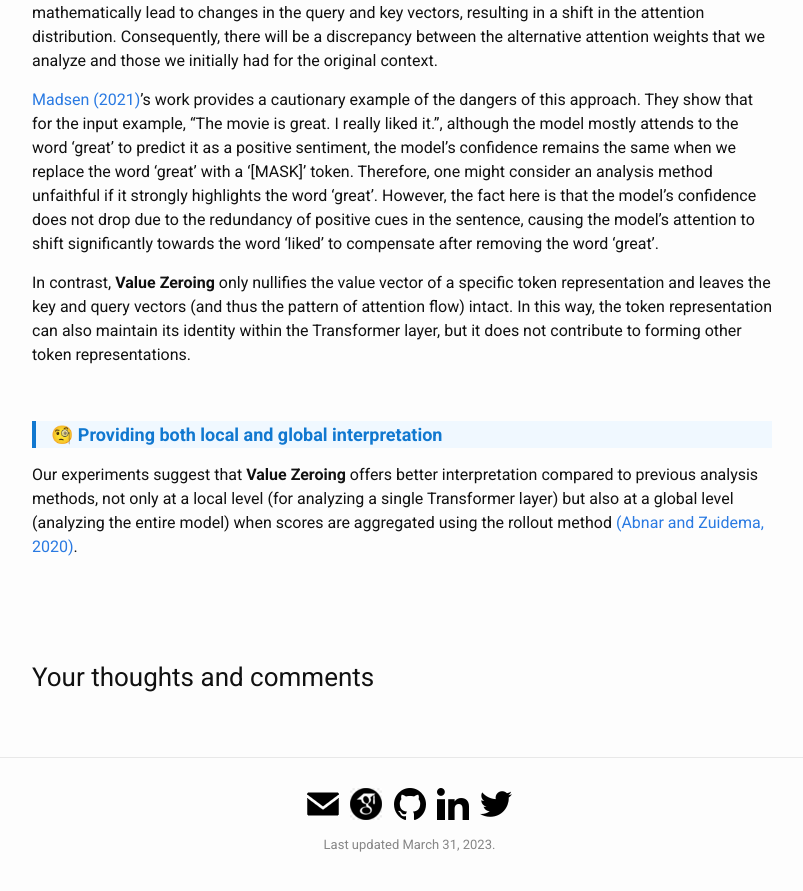
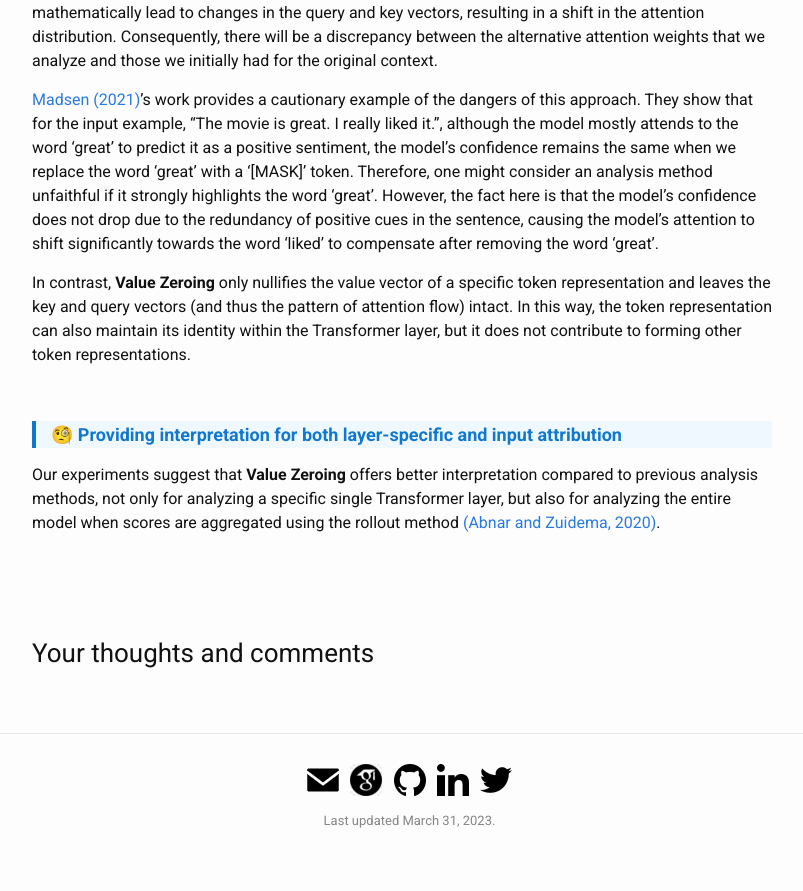
Before and after one commit to hmohebbi/hmohebbi.github.io, a Jekyll site: the page built from _posts/2023-03-29-value-zeroing.md, in a window 1280 px wide and 900 px high, scrolled down 2044 px. Shown: the top 891 px of the window, without its empty margins (238-1041 px from the left). Built offline with Jekyll 4.4.1, drawn with Linux system fonts in a browser that asks for light colours; comment, search, counter and statistics services are not loaded.

Commit message:
Update 2023-03-29-value-zeroing.md

```diff
--- a/_posts/2023-03-29-value-zeroing.md
+++ b/_posts/2023-03-29-value-zeroing.md
@@ -58,9 +58,9 @@ Unlike generic perturbation approaches, Value Zeroing does not remove a token re
 In contrast, __Value Zeroing__ only nullifies the value vector of a specific token representation and leaves the key and query vectors (and thus the pattern of attention flow) intact. In this way, the token representation can also maintain its identity within the Transformer layer, but it does not contribute to forming other token representations.
 
 <br>
->🧐 __Providing both local and global interpretation__
+>🧐 __Providing interpretation for both layer-specific and input attribution__
 
-Our experiments suggest that __Value Zeroing__ offers better interpretation compared to previous analysis methods, not only at a local level (for analyzing a single Transformer layer) but also at a global level (analyzing the entire model) when scores are aggregated using the rollout method [(Abnar and Zuidema,
+Our experiments suggest that __Value Zeroing__ offers better interpretation compared to previous analysis methods, not only for analyzing a specific single Transformer layer, but also for analyzing the entire model when scores are aggregated using the rollout method [(Abnar and Zuidema,
 2020)](https://aclanthology.org/2020.acl-main.385/).
 
 
```
